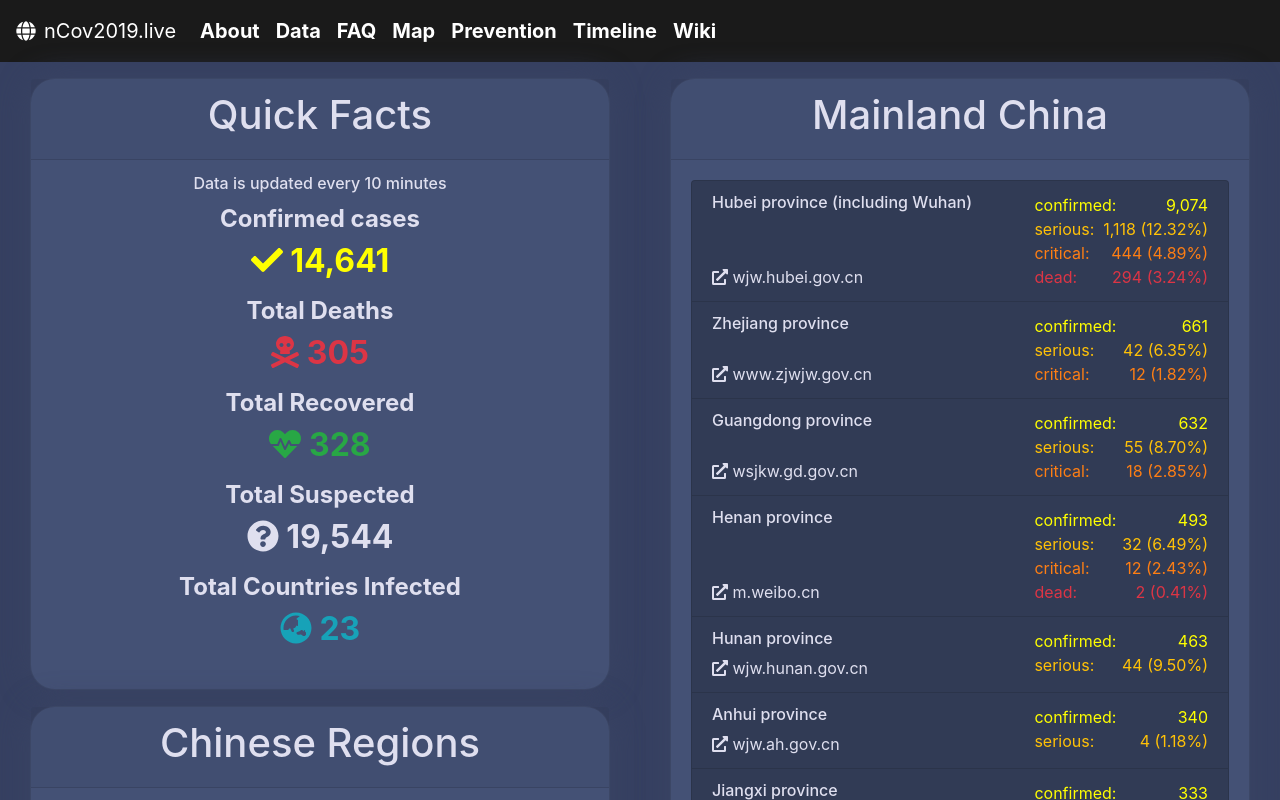
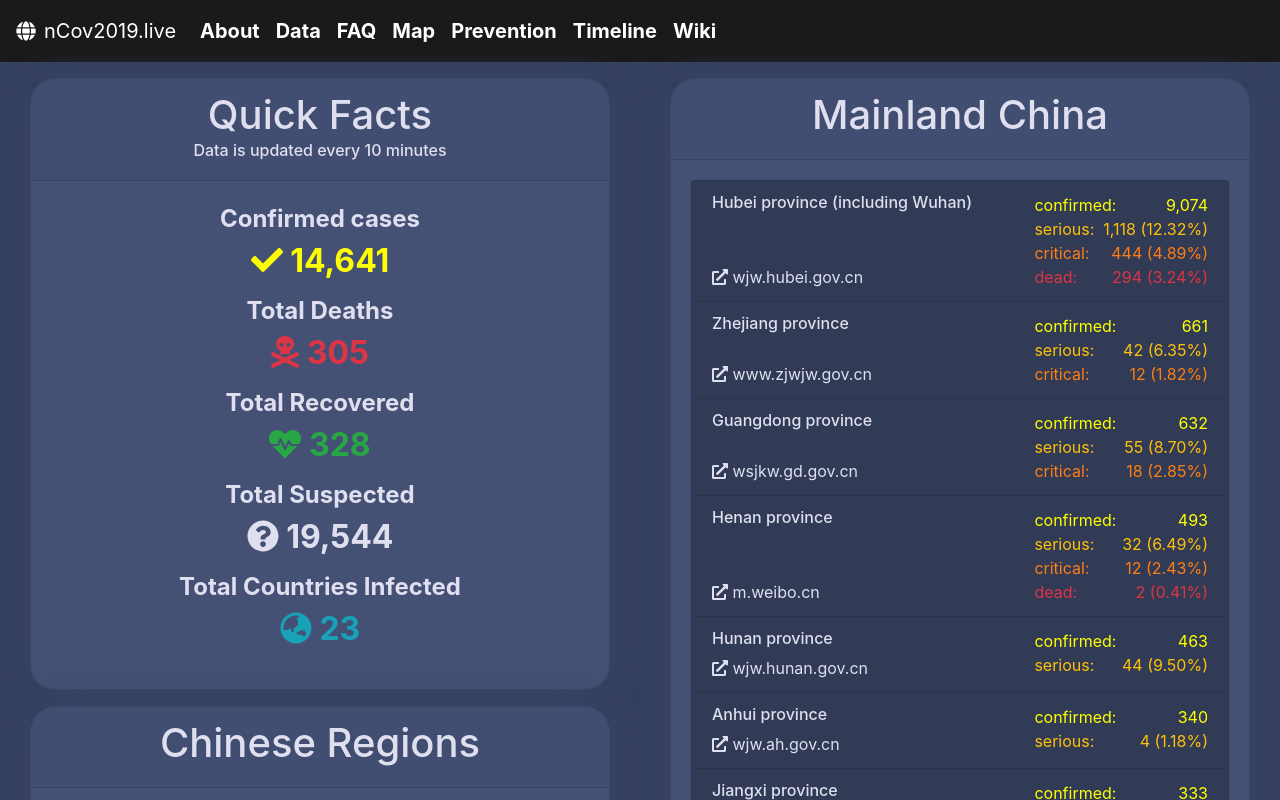
Before and after one commit to kfengc27/Coronavirus-Dashboard, a React (Create React App) app: page /data in a window 1280 px wide. Shown: the top 800 px of the page. Built offline with nearby package versions, Linux system fonts and the light colour scheme.

Commit message:
momve subtitle to where it belongs

```diff
--- a/src/routes/Data/QuickFacts.js
+++ b/src/routes/Data/QuickFacts.js
@@ -80,11 +80,11 @@ export default function QuickFacts({ data }) {
           <CardTitle className="mb-0">
             <h1>Quick Facts</h1>
           </CardTitle>
-        </CardHeader>
-        <CardBody>
           <CardSubtitle>
             <h6>Data is updated every 10 minutes</h6>
           </CardSubtitle>
+        </CardHeader>
+        <CardBody>
           <dl>
             {Object.entries(data).map(([key, value]) => (
               <Fact type={key} amount={value} key={key} />
```
